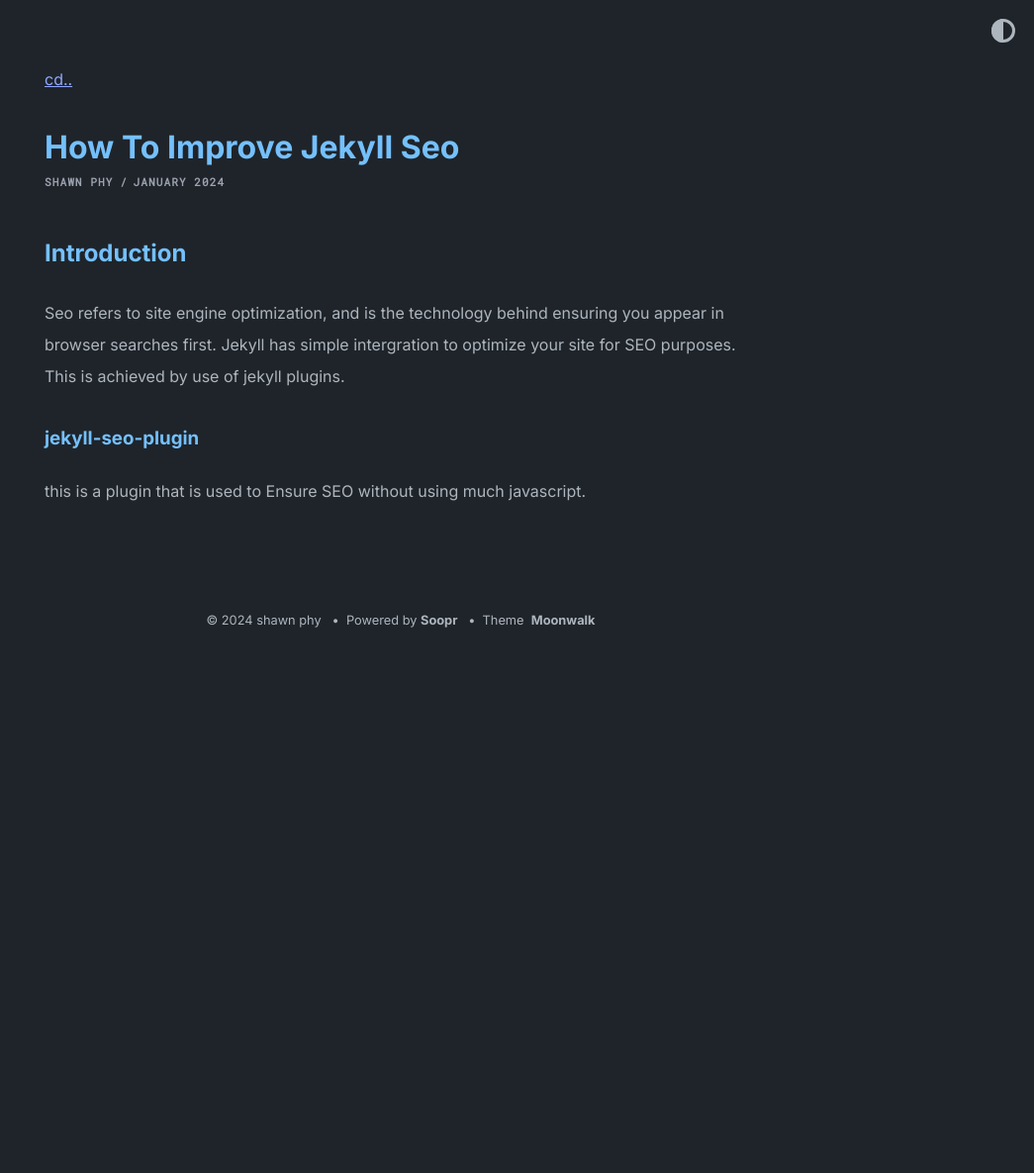
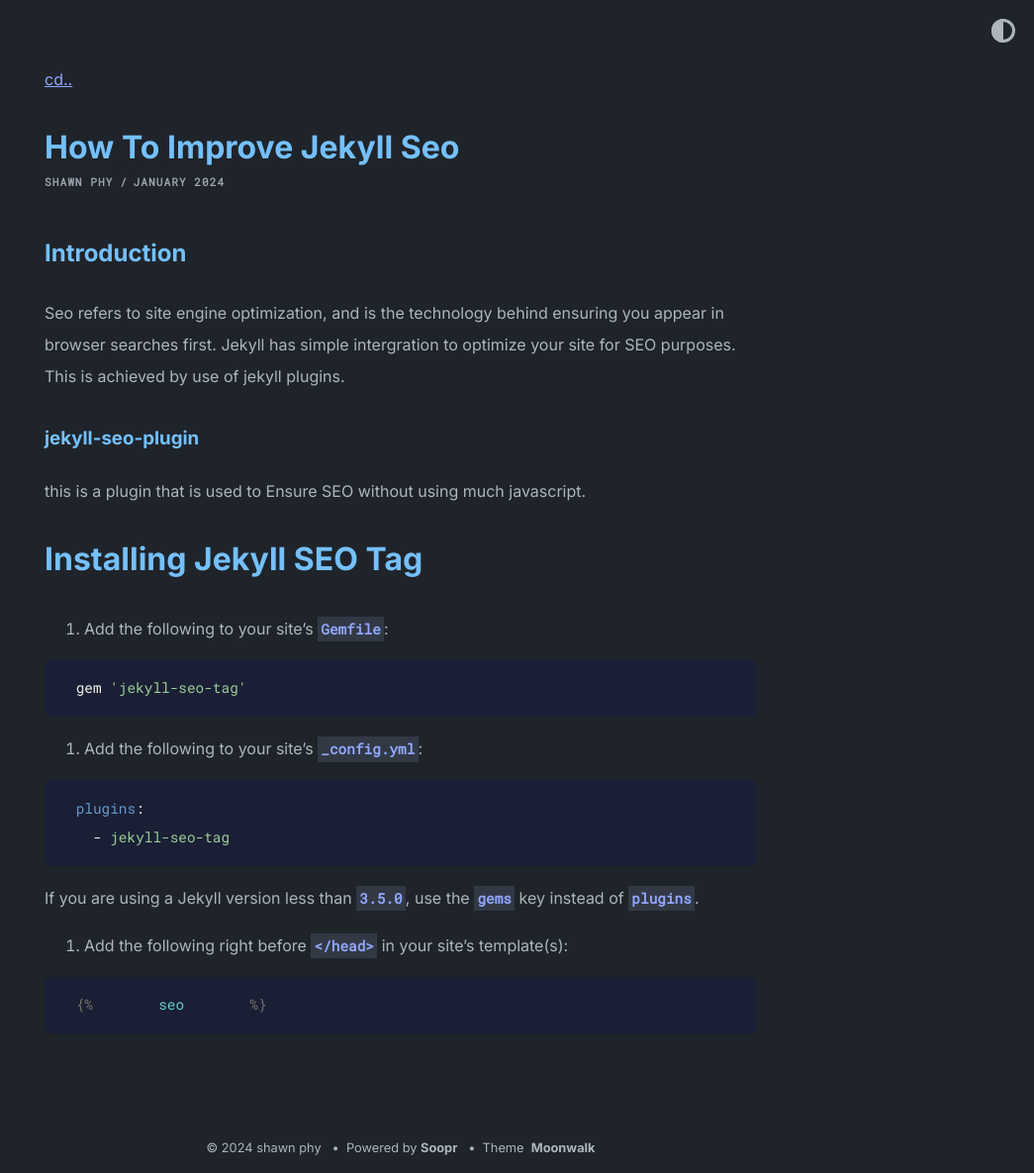
Before and after one commit to shawn-phy/myblog, a Jekyll site: the page built from _posts/2024-01-19-how-to-improve-jekyll-seo.md, in a window 1280 px wide. Shown: the whole page at 99% size, without its empty margins (235-1280 px from the left). Built offline with Jekyll 4.4.1, drawn with Linux system fonts in a browser that asks for light colours; before the commit the page ends 900 px from its top, so only the background shows below that.

Commit message:
feat: installiton

````diff
--- a/_posts/2024-01-19-how-to-improve-jekyll-seo.md
+++ b/_posts/2024-01-19-how-to-improve-jekyll-seo.md
@@ -8,3 +8,28 @@ Seo refers to site engine optimization, and is the technology behind ensuring yo
 
 ### jekyll-seo-plugin
 this is a plugin that is used to Ensure SEO without using much javascript.
+
+# Installing Jekyll SEO Tag
+
+1. Add the following to your site's `Gemfile`:
+
+  ```ruby
+  gem 'jekyll-seo-tag'
+  ```
+
+2. Add the following to your site's `_config.yml`:
+
+  ```yml
+  plugins:
+    - jekyll-seo-tag
+  ```
+
+If you are using a Jekyll version less than `3.5.0`, use the `gems` key instead of `plugins`.
+
+3. Add the following right before `</head>` in your site's template(s):
+
+<!-- {% raw %} -->
+  ```liquid
+  {% seo %}
+  ```
+<!-- {% endraw %} -->
````
